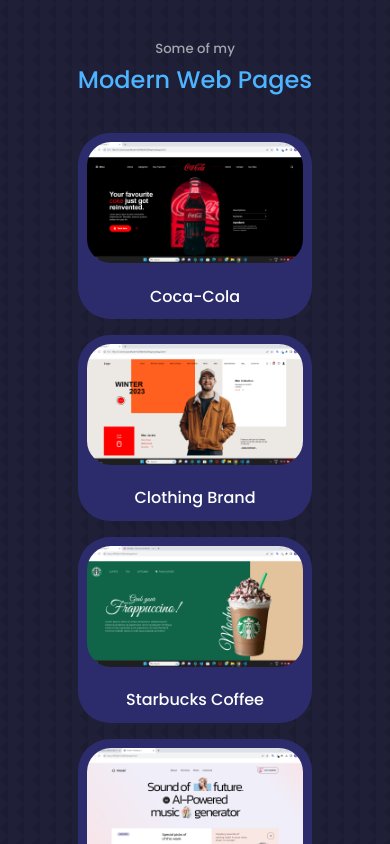
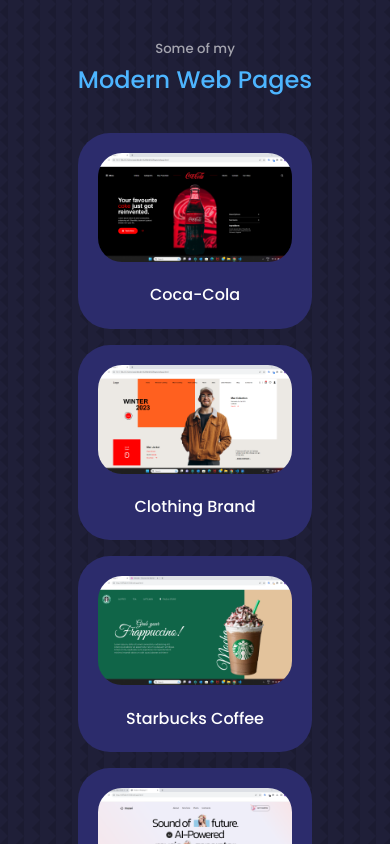
Before and after one commit to Wasi-25/portfolio, a React (Create React App) app: page / in a window 390 px wide. Shown: the part 6940-7784 px from the top of the page. Built offline with nearby package versions, Linux system fonts and the light colour scheme.

Commit message:
Update webdesign.css

```diff
--- a/src/components/webdesign/webdesign.css
+++ b/src/components/webdesign/webdesign.css
@@ -50,6 +50,10 @@
     .webdesign__container{
         grid-template-columns: 1fr;
         gap: 1rem;
+        width: 85%;
+    }
+    .webdesign__item{
+        padding: 1.2rem;
     }
     .webdesign__item h3{
         font-size: 1rem;
```
